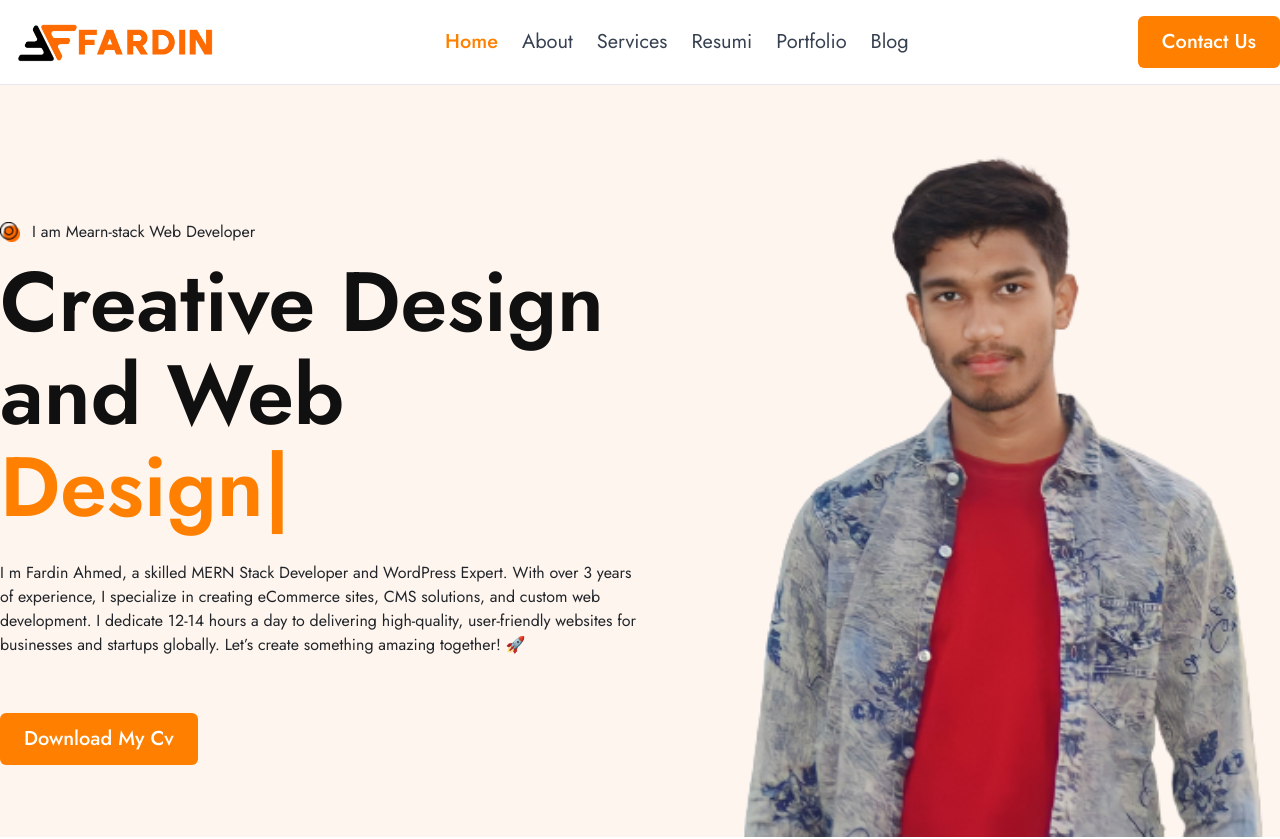
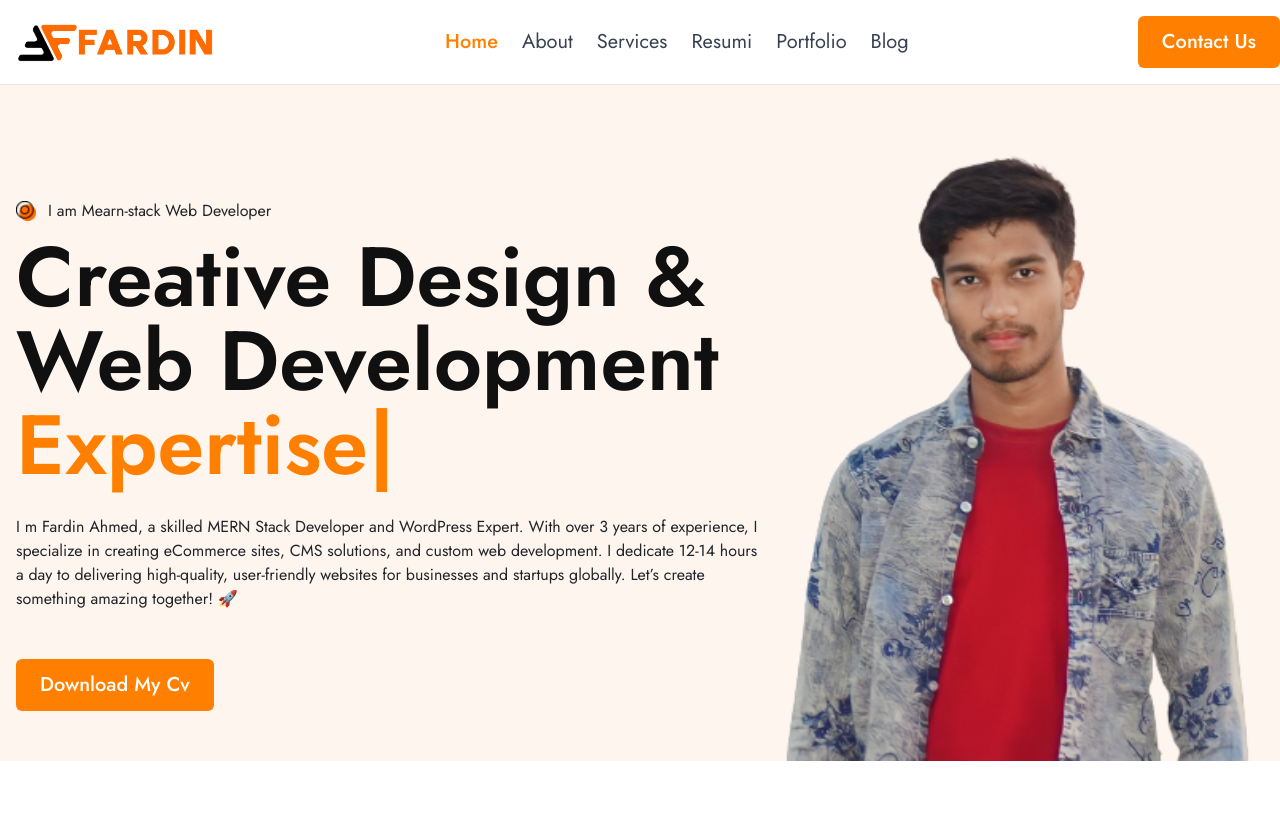
Before and after one commit to devfardin/Next-Level-Portfolio-Client, a Next.js app in the folder Client/: page / in a window 1280 px wide. Shown: the top 839 px of the page. Built offline with nearby package versions, Linux system fonts and the light colour scheme.

Commit message:
hero section

```diff
--- a/Client/src/app/(mainLayout)/(home)/Hero.tsx
+++ b/Client/src/app/(mainLayout)/(home)/Hero.tsx
@@ -7,22 +7,27 @@ import ResumiDownload from './ResumiDownload'
 const HomePageHero = () => {
     return (
         <div className='bg-background'>
-            <div className='container mx-auto'>
-                <div className='grid grid-cols-1 md:grid-cols-4 items-center justify-between pt-16'>
-                    <div className='col-span-2'>
+            <div className='container mx-auto px-4'>
+                <div className='grid grid-cols-1 md:grid-cols-5 items-center justify-between pt-16 gap-4'>
+                    <div className='col-span-3'>
                         <div className='flex gap-3 items-center'>
                             <Image alt="Who's me" src={orangeDot} width={20} height={50} />
                             <span className=' text-base font-normal text-black_secondary'>I am Mearn-stack Web Developer</span>
                         </div>
                         <div className='flex flex-col gap-4 mt-3'>
-                            <h1 className='text-[84px] font-semibold text-black
-                            leading-[1.1em]'>Creative Design <br /> and Web  <TypeAnimation
+                            <h1 className='md:text-5xl xl:text-[84px] font-semibold text-black
+                            leading-[1.1em]'>Creative Design  & Web Development  <TypeAnimation
                                     sequence={[
-                                        'Design',
+                                        'Services',
                                         1000,
                                         'Solutions',
+                                        1000,
+                                        'Expertise',
                                         2000,
-
+                                        'Innovation',
+                                        3000,
+                                        'Excellence',
+                                        4000,
                                     ]}
                                     wrapper="span"
                                     className='text-primery inline-block'
@@ -33,9 +38,7 @@ const HomePageHero = () => {
                             <p className='font-normal text-base text-black_secondary mt-3'>
                                 I m Fardin Ahmed, a skilled MERN Stack Developer and WordPress Expert.
                                 With over 3 years of experience, I specialize in creating eCommerce sites, CMS solutions, and custom web development. I dedicate 12-14 hours a day to delivering high-quality, user-friendly websites for businesses and startups globally. Let’s create something amazing together! 🚀</p>
-                                <div className='mt-10'>
-
-                                {/* <HoverLink label='Download My CV' link='/'/> */}
+                                <div className='mt-8'>
                                 <ResumiDownload/>
                                 </div>
 
--- a/Client/src/app/layout.tsx
+++ b/Client/src/app/layout.tsx
@@ -10,8 +10,8 @@ export default async function RootLayout({
     <html lang="en" data-theme="light">
       <body suppressHydrationWarning>
         {children}
+        <Toaster position="top-right" />
       </body>
-      <Toaster  position="top-right"/>
     </html>
   );
 }
```
